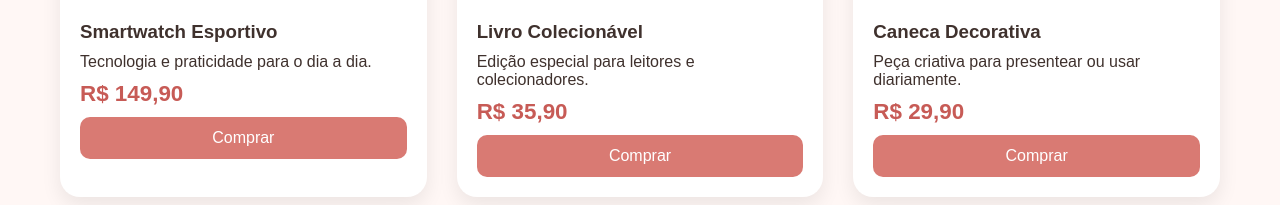
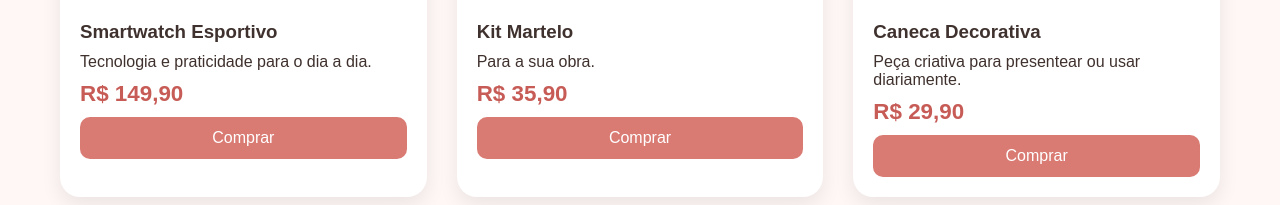
Before and after one commit to pedroooosanchs/Site-eliana, a plain HTML site: page diversos.html in a window 1280 px wide. Shown: the part 1065-1270 px from the top of the page. Drawn offline with Linux system fonts and the light colour scheme.

Commit message:
Update product title and description in diversos.html

```diff
--- a/diversos.html
+++ b/diversos.html
@@ -93,9 +93,9 @@ Comprar
 
 <div class="produto-info">
 
-<h3>Livro Colecionável</h3>
+<h3>Kit Martelo</h3>
 
-<p>Edição especial para leitores e colecionadores.</p>
+<p>Para a sua obra.</p>
 
 <div class="preco">
 R$ 35,90
```
